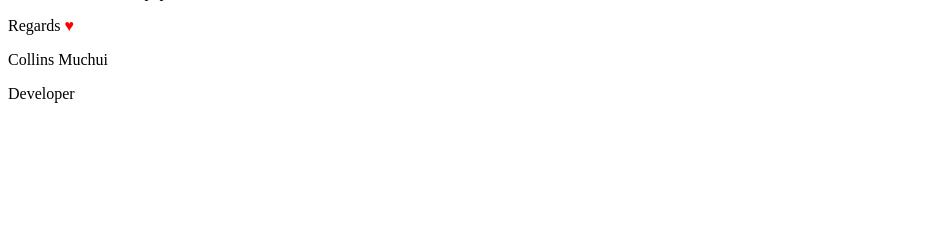
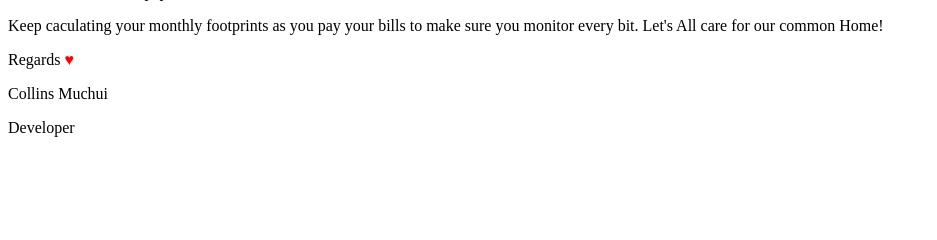
Before and after one commit to Collins-maker/EccoFootPrintApp, a Node server app: template backend/src/views/footprints.ejs in a window 1280 px wide. Shown: the part 362-602 px from the top of the page, without its empty margins (0-937 px from the left). Run offline with Node 20, Linux system fonts and the light colour scheme; the template is opened without the code that fills it, so the values that code supplies are empty.

Commit message:
modified the way email was capturing information

```diff
--- a/backend/src/database/stored procedures.sql
+++ b/backend/src/database/stored procedures.sql
@@ -46,3 +46,6 @@ BEGIN
     INSERT INTO users.Goals (UserID, Fuel, CleanEnergy, BooksAndCellulosePapers)
     VALUES (@UserID, @Fuel, @CleanEnergy, @BooksAndCellulosePapers);
 END;
+
+
+select * from users.Goals
--- a/backend/src/views/footprints.ejs
+++ b/backend/src/views/footprints.ejs
@@ -28,6 +28,11 @@
     <p>Clean Energy: <%= CleanEnergy %></p>
     <p>Books and Cellulose papers: <%= BooksAndCellulosePapers %></p>
 
+    <p>
+      Keep caculating your monthly footprints as you pay your bills to make sure
+      you monitor every bit. Let's All care for our common Home!
+    </p>
+
     <p>Regards <span style="color: #ff0000">&#9829;</span></p>
 
     <p>Collins Muchui</p>
--- a/frontend/ecofootprint/screens/calculator/CarbonFootprintCalculator.js
+++ b/frontend/ecofootprint/screens/calculator/CarbonFootprintCalculator.js
@@ -73,7 +73,7 @@ const CarbonFootprintCalculator = ({ navigation }) => {
         params,
         headers: {
           "X-RapidAPI-Key":
-            "eef4dab6ffmshbf2bea8fe818895p12ce52jsnec20f99cdd5d",
+            "d22ec07910msh9c783fb66a488edp18e106jsn845ecc7cf8a4",
           "X-RapidAPI-Host": "carbonfootprint1.p.rapidapi.com",
         },
       });
```
Also changed, not shown: backend/src/controllers/authenticationControllers.js (+0 -33 lines).
